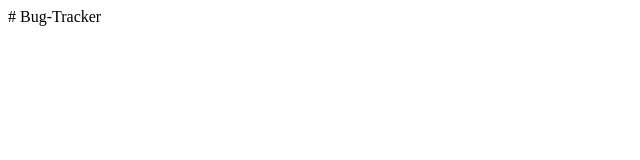
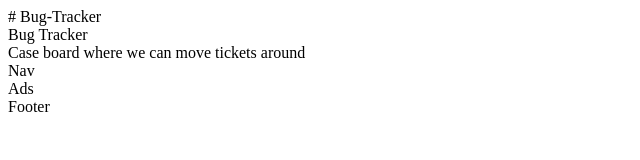
Before and after one commit to ittsmattox/Bug-Tracker, a plain HTML site: page index.html in a window 1280 px wide. Shown: the whole page, without its empty margins (0-640 px from the left). Drawn offline with Linux system fonts and the light colour scheme.

Commit message:
landing page w/ styles

```diff
--- a/index.html
+++ b/index.html
@@ -1 +1,12 @@
 # Bug-Tracker
+<!doctype html>
+<title>Bug Tracker</title>
+<body>
+    <header id="pageHeader">
+      Bug Tracker
+    </header>
+  <article id="mainArticle">Case board where we can move tickets around</article>
+  <nav id="mainNav">Nav</nav>
+  <div id="siteAds">Ads</div>
+  <footer id="pageFooter">Footer</footer>
+</body>
--- a/style.css
+++ b/style.css
@@ -1,2 +1,48 @@
 /* #Bug-Tracker */
 /* /this is a test */
+
+body {
+  display: grid;
+  grid-template-areas:
+    "header header header"
+    "nav article ads"
+    "nav footer footer";
+  grid-template-rows: 80px 1fr 70px;
+  grid-template-columns: 20% 1fr 15%;
+  grid-row-gap: 10px;
+  grid-column-gap: 10px;
+  height: 100vh;
+  margin: 0;
+  }
+header, footer, article, nav, div {
+  padding: 1.2em;
+  background: gold;
+  }
+#pageHeader {
+  grid-area: header;
+  }
+#pageFooter {
+  grid-area: footer;
+  }
+#mainArticle {
+  grid-area: article;
+  }
+#mainNav {
+  grid-area: nav;
+  }
+#siteAds {
+  grid-area: ads;
+  }
+/* Stack the layout on small devices/viewports. */
+@media all and (max-width: 575px) {
+  body {
+    grid-template-areas:
+      "header"
+      "article"
+      "ads"
+      "nav"
+      "footer";
+    grid-template-rows: 80px 1fr 70px 1fr 70px;
+    grid-template-columns: 1fr;
+ }
+}
```
